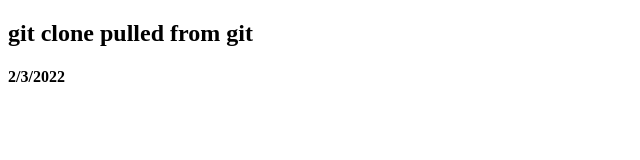
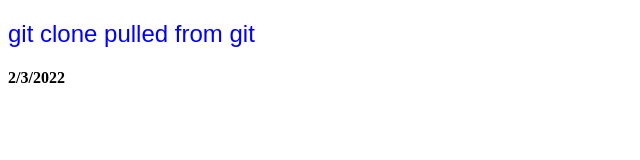
Before and after one commit to blacksharksh/netfs, a plain HTML site: page ht/index.html in a window 1280 px wide. Shown: the whole page, without its empty margins (0-640 px from the left). Drawn offline with Linux system fonts and the light colour scheme.

Commit message:
added stle

```diff
--- a/ht/index.html
+++ b/ht/index.html
@@ -7,6 +7,14 @@
     <title>Git Code</title>
 </head>
 <body>
+    <style>
+        h2{
+            color: blue;
+            font-family: sans-serif;
+            font-weight: 500;
+        }
+    </style>
+
     <h2> git clone pulled from git</h2>
     <h4> 2/3/2022</h4>
 </body>
```
